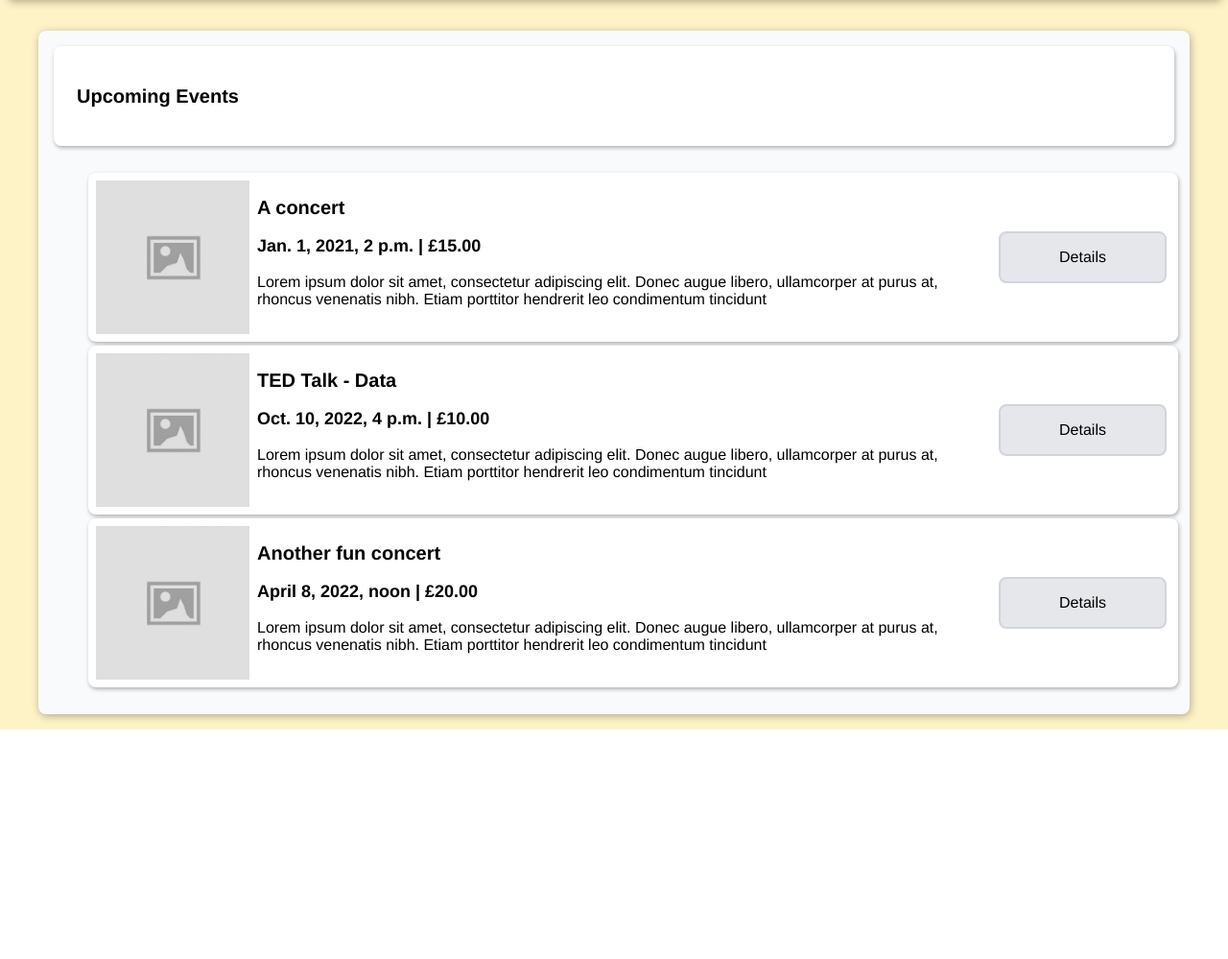
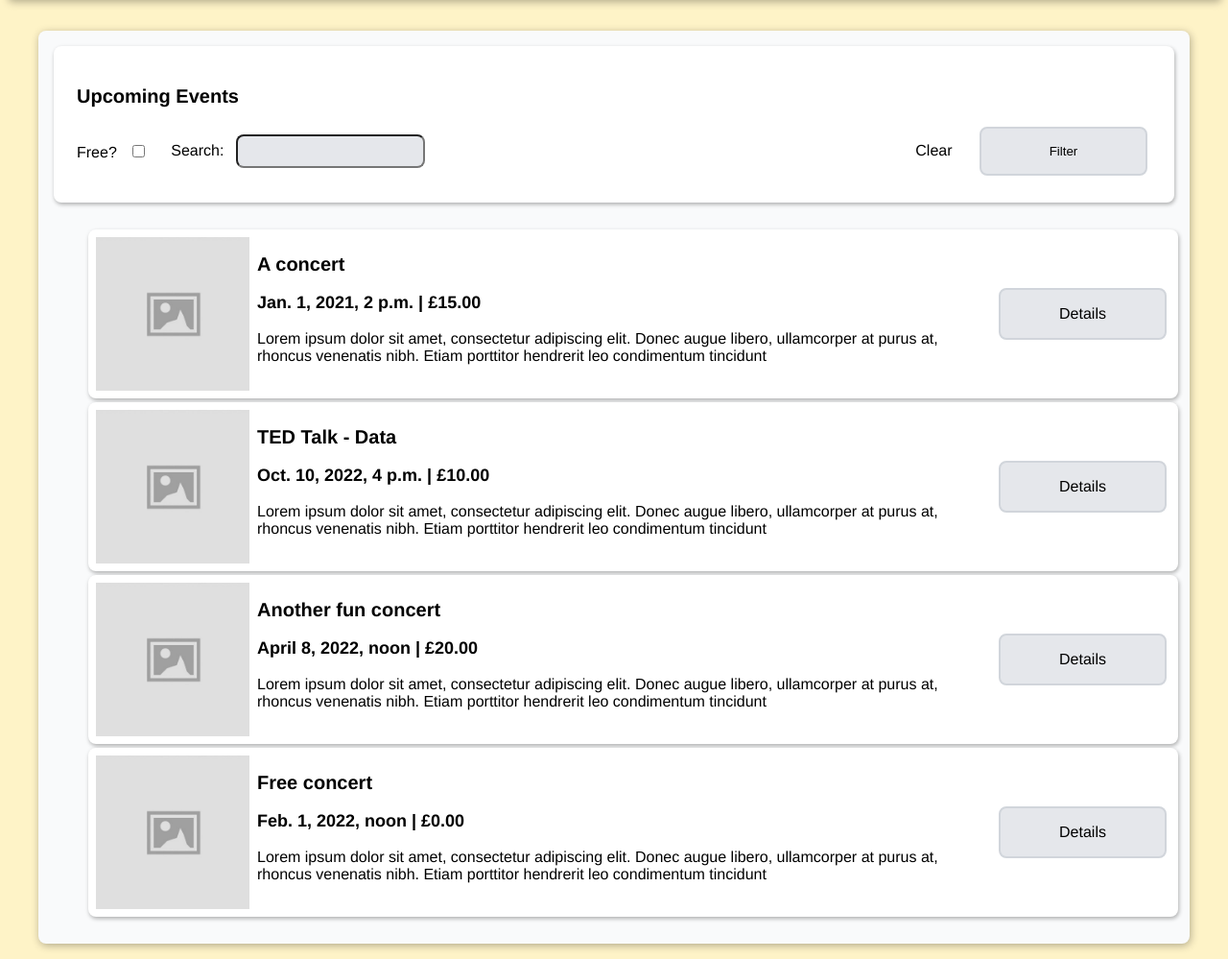
Before and after one commit to sebastiand88/eventbulb, a Django app: page /events/ in a window 1280 px wide. Shown: the part 152-1151 px from the top of the page at 96% size. Before the commit the page ends 912 px from the top, so only its background shows below. Run offline with Django 4.2, Linux system fonts and the light colour scheme; data comes from the database, SQL or seed files in the repository.

Commit message:
add filters and partials

```diff
--- a/events/views.py
+++ b/events/views.py
@@ -3,7 +3,20 @@ from .models import Event
 
 # Create your views here.
 def events(request):
-  events = Event.objects.all()
+
+  filter_map = {
+    "title": "title__icontains",
+    "is_free": "cost__exact"
+  }
+
+  filters = {}
+
+  for key, value in request.GET.items():
+        filter_key = filter_map[key]
+        if value:
+            filters[filter_key] = value
+
+  events = Event.objects.filter(**filters)
   return render(request, "events/events.html", {"events": events})
 
 
--- a/seeds.json
+++ b/seeds.json
@@ -28,5 +28,15 @@
       "description": "Lorem ipsum dolor sit amet, consectetur adipiscing elit. Donec augue libero, ullamcorper at purus at, rhoncus venenatis nibh. Etiam porttitor hendrerit leo condimentum tincidunt",
       "cost": 20.0
     }
+  },
+  {
+    "model": "events.Event",
+    "pk": 4,
+    "fields": {
+      "title": "Free concert",
+      "datetime": "2022-02-01T12:00:00.000Z",
+      "description": "Lorem ipsum dolor sit amet, consectetur adipiscing elit. Donec augue libero, ullamcorper at purus at, rhoncus venenatis nibh. Etiam porttitor hendrerit leo condimentum tincidunt",
+      "cost": 0.0
+    }
   }
 ]
--- a/templates/events/events.html
+++ b/templates/events/events.html
@@ -3,28 +3,29 @@
   <section id="event-list" class="card-background">
     <section class="card">
       <h2>Upcoming Events</h2>
+      <form
+        action="{% url 'events_list' %}"
+        method="GET"
+        class="filter-controls-form"
+      >
+        <div class="filter-controls">
+          <div class="input-group">
+            <label for="is_free">Free?</label>
+            <input type="checkbox" name="is_free" id="is_free" value="0" />
+          </div>
+          <div class="input-group">
+            <label for="title">Search:</label>
+            <input type="text" name="title" id="title" />
+          </div>
+        </div>
+
+        <div>
+          <a href="{% url 'events_list' %}" class="button">Clear</a>
+          <button type="submit" class="button gray">Filter</button>
+        </div>
+      </form>
     </section>
-    <ul class="events-list">
-      {% for event in events %}
-      <li class="card event">
-        <img
-          class="event-image"
-          src="{% static 'images/image_placeholder.jpg' %}"
-          alt=""
-        />
-        <div class="event-info">
-          <h2>{{event.title}}</h2>
-          <h3>{{event.datetime}} | £{{event.cost}}</h3>
-          <p>{{event.description}}</p>
-        </div>
-        <div class="event-controls">
-          <a href="{% url 'events_details' event.id %}" class="button gray"
-            >Details</a
-          >
-        </div>
-      </li>
-      {% endfor %}
-    </ul>
+    {% include 'partials/_events_list.html' with events=events %}
   </section>
 </main>
 {% endblock content %}
--- /dev/null
+++ b/templates/partials/_events_list.html
@@ -0,0 +1,23 @@
+{% load static %}
+
+<ul class="events-list">
+  {% for event in events %}
+  <li class="card event">
+    <img
+      class="event-image"
+      src="{% static 'images/image_placeholder.jpg' %}"
+      alt=""
+    />
+    <div class="event-info">
+      <h2>{{event.title}}</h2>
+      <h3>{{event.datetime}} | £{{event.cost}}</h3>
+      <p>{{event.description}}</p>
+    </div>
+    <div class="event-controls">
+      <a href="{% url 'events_details' event.id %}" class="button gray"
+        >Details</a
+      >
+    </div>
+  </li>
+  {% endfor %}
+</ul>
```
